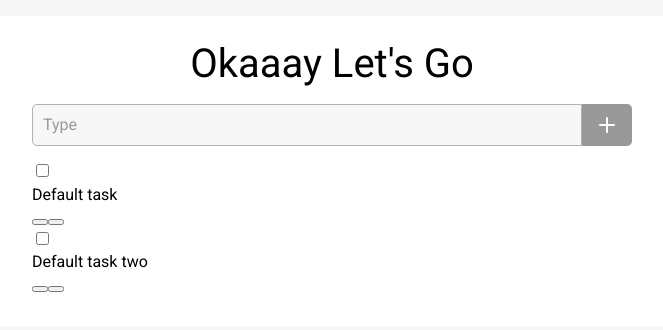
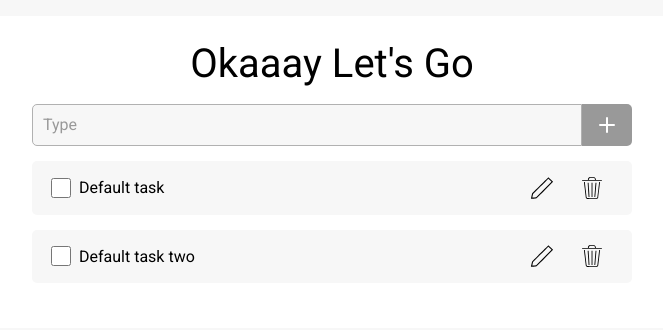
Before and after one commit to deniskolomoyets/task_manager, a React (Vite) app: page / in a window 1280 px wide. Shown: the top 330 px of the page, without its empty margins (308-971 px from the left). Built offline with nearby package versions, Linux system fonts and the light colour scheme.

Commit message:
add styles for component InputTask

```diff
--- a/src/views/components/InputTask/index.module.scss
+++ b/src/views/components/InputTask/index.module.scss
@@ -0,0 +1,41 @@
+.inputTask {
+  display: grid;
+  grid-template-columns: 1fr 50px 50px;
+  margin-bottom: 15px;
+  border-radius: 5px;
+  background: #f7f7f7;
+  padding-right: 15px;
+  &Label {
+    display: grid;
+    grid-template-columns: auto 1fr;
+    align-items: center;
+    padding: 12px 15px;
+    cursor: pointer;
+  }
+  &Checkbox {
+    width: 20px;
+    height: 20px;
+  }
+  &Title {
+    padding: 5px;
+    line-height: 1.2;
+  }
+  &Edit,
+  &Remove {
+    display: block;
+    border: none;
+    background: none no-repeat center center;
+    cursor: pointer;
+    padding: 0;
+    transition: opacity 0.3s;
+    &:hover {
+      opacity: 0.3;
+    }
+  }
+  &Edit {
+    background-image: url("./img/edit.svg");
+  }
+  &Remove {
+    background-image: url("./img/trash.svg");
+  }
+}
--- a/src/views/components/InputTask/index.tsx
+++ b/src/views/components/InputTask/index.tsx
@@ -18,7 +18,7 @@ export const InputTask: React.FC<InputeTaskProps> = ({
   const [checked, setChecked] = React.useState(false);
   return (
     <div className={styles.inputTask}>
-      <label>
+      <label className={styles.inputTaskLabel}>
         <input
           type="checkbox"
           checked={checked}
```
Also changed, not shown: src/views/components/InputTask/img/edit.svg (added), src/views/components/InputTask/img/trash.svg (added).
